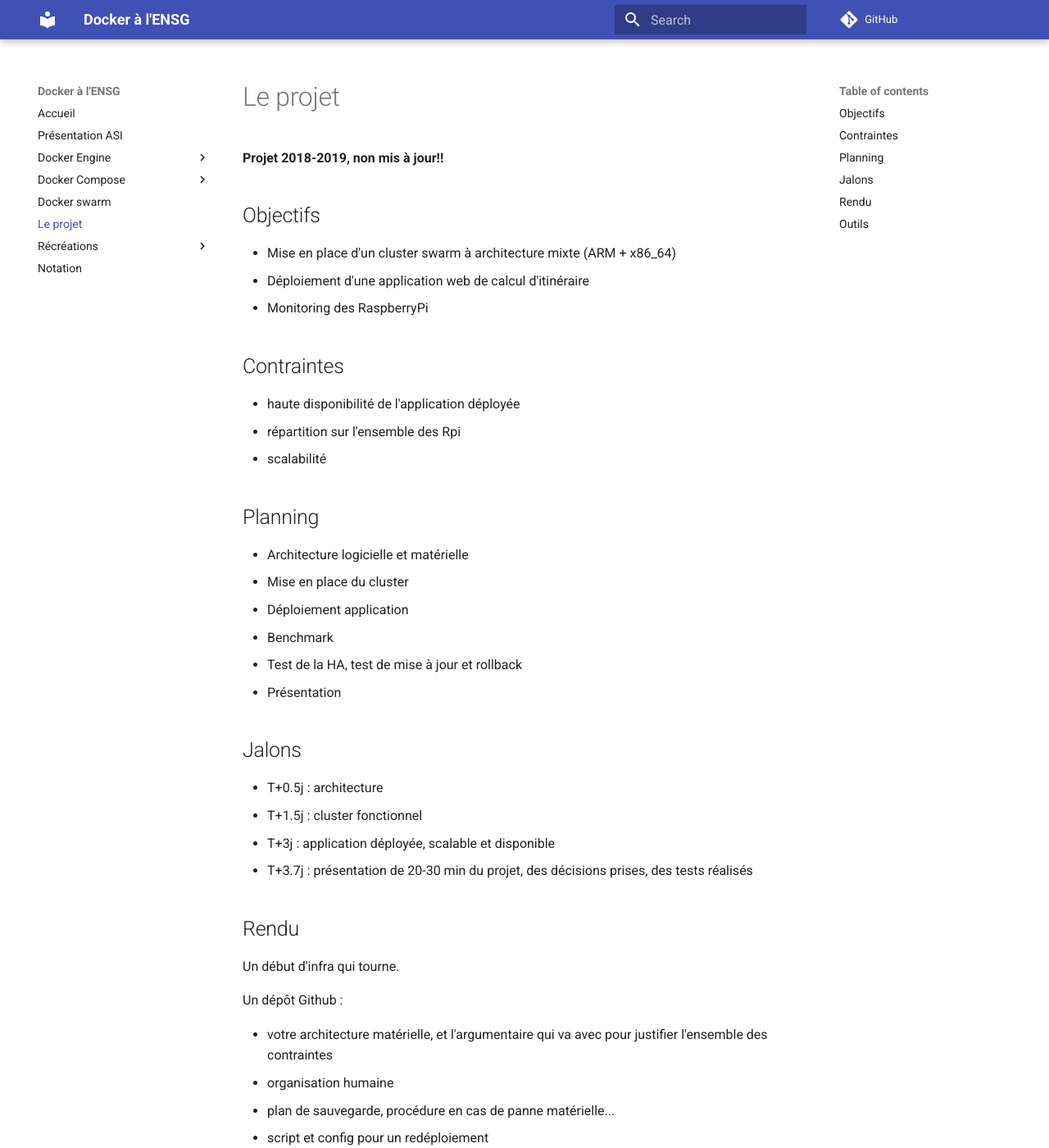
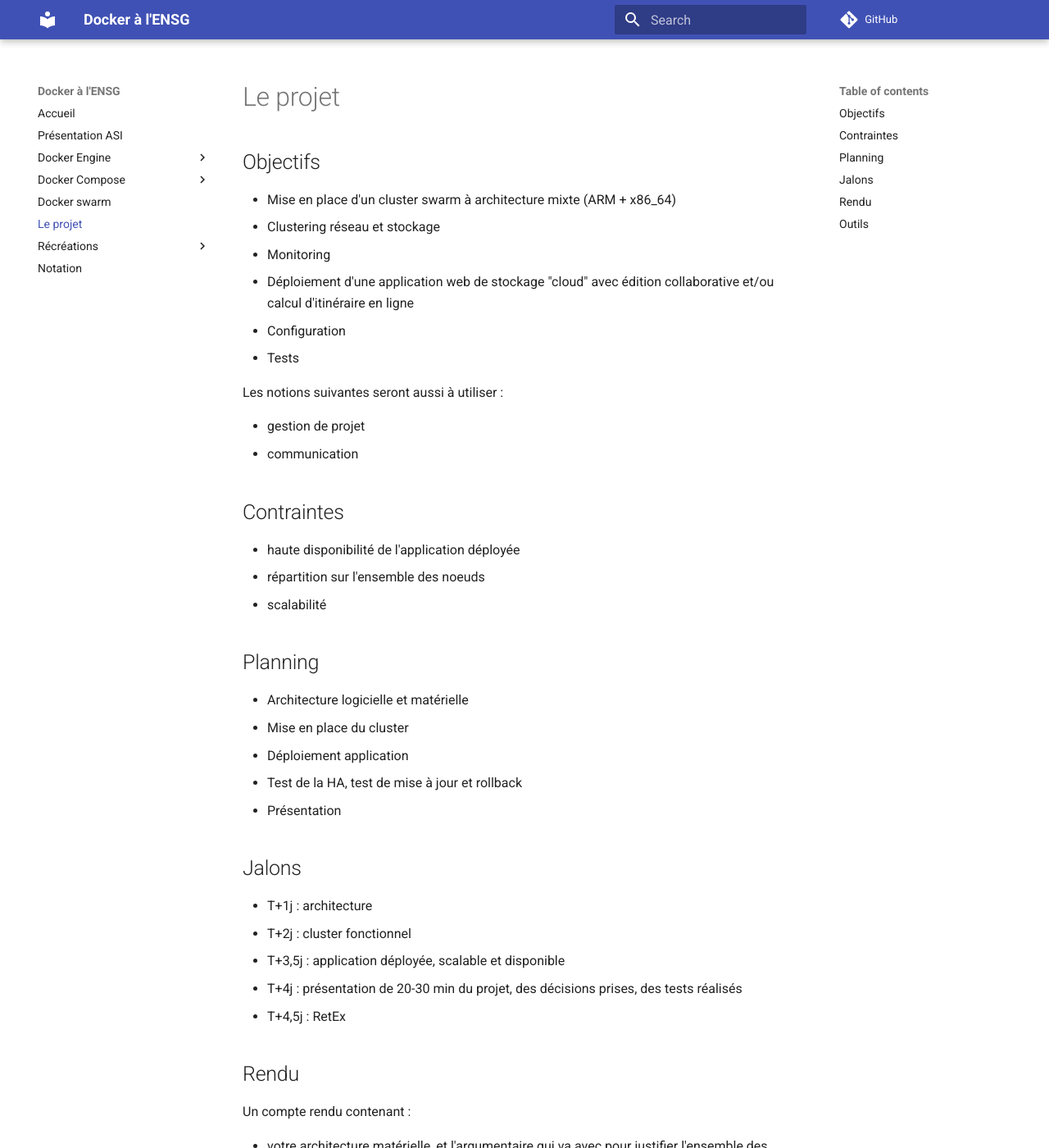
Before and after one commit to tcoupin/tp-docker-ensg, an MkDocs documentation site: the page built from docs/projet-swarm.md, in a window 1280 px wide and 1400 px high. Shown: the whole window at 82% size. Built offline with MkDocs 1.6.1 and Material for MkDocs 9.7.7, drawn with Linux system fonts in a browser that asks for light colours; comment, search, counter and statistics services are not loaded; old or Windows-style settings are respelled for this version of MkDocs; some of the changed text lies outside the part shown.

Commit message:
Update projet-swarm.md

```diff
--- a/docs/projet-swarm.md
+++ b/docs/projet-swarm.md
@@ -1,17 +1,23 @@
 # Le projet
-
-**Projet 2018-2019, non mis à jour!!**
 
 ## Objectifs
 
 - Mise en place d'un cluster swarm à architecture mixte (ARM + x86_64)
-- Déploiement d'une application web de calcul d'itinéraire
-- Monitoring des RaspberryPi
+  - Clustering réseau et stockage
+  - Monitoring
+- Déploiement d'une application web de stockage "cloud" avec édition collaborative et/ou calcul d'itinéraire en ligne
+  - Configuration
+  - Tests
+
+Les notions suivantes seront aussi à utiliser :
+
+- gestion de projet
+- communication
 
 ## Contraintes
 
 - haute disponibilité de l'application déployée
-- répartition sur l'ensemble des Rpi
+- répartition sur l'ensemble des noeuds
 - scalabilité
 
 ## Planning
@@ -19,22 +25,20 @@
 - Architecture logicielle et matérielle
 - Mise en place du cluster
 - Déploiement application
-- Benchmark
 - Test de la HA, test de mise à jour et rollback
 - Présentation
 
 ## Jalons
 
-- T+0.5j : architecture
-- T+1.5j : cluster fonctionnel
-- T+3j : application déployée, scalable et disponible
-- T+3.7j : présentation de 20-30 min du projet, des décisions prises, des tests réalisés
+- T+1j : architecture
+- T+2j : cluster fonctionnel
+- T+3,5j : application déployée, scalable et disponible
+- T+4j : présentation de 20-30 min du projet, des décisions prises, des tests réalisés
+- T+4,5j : RetEx
 
 ## Rendu
 
-Un début d'infra qui tourne.
-
-Un dépôt Github :
+Un compte rendu contenant :
 
 - votre architecture matérielle, et l'argumentaire qui va avec pour justifier l'ensemble des contraintes
 - organisation humaine
@@ -45,7 +49,6 @@ Un dépôt Github :
 
 ...
 
-La contribution de chacun doit pouvoir être évaluée au travers des commit du dépôt.
 
 
 ## Outils
```
